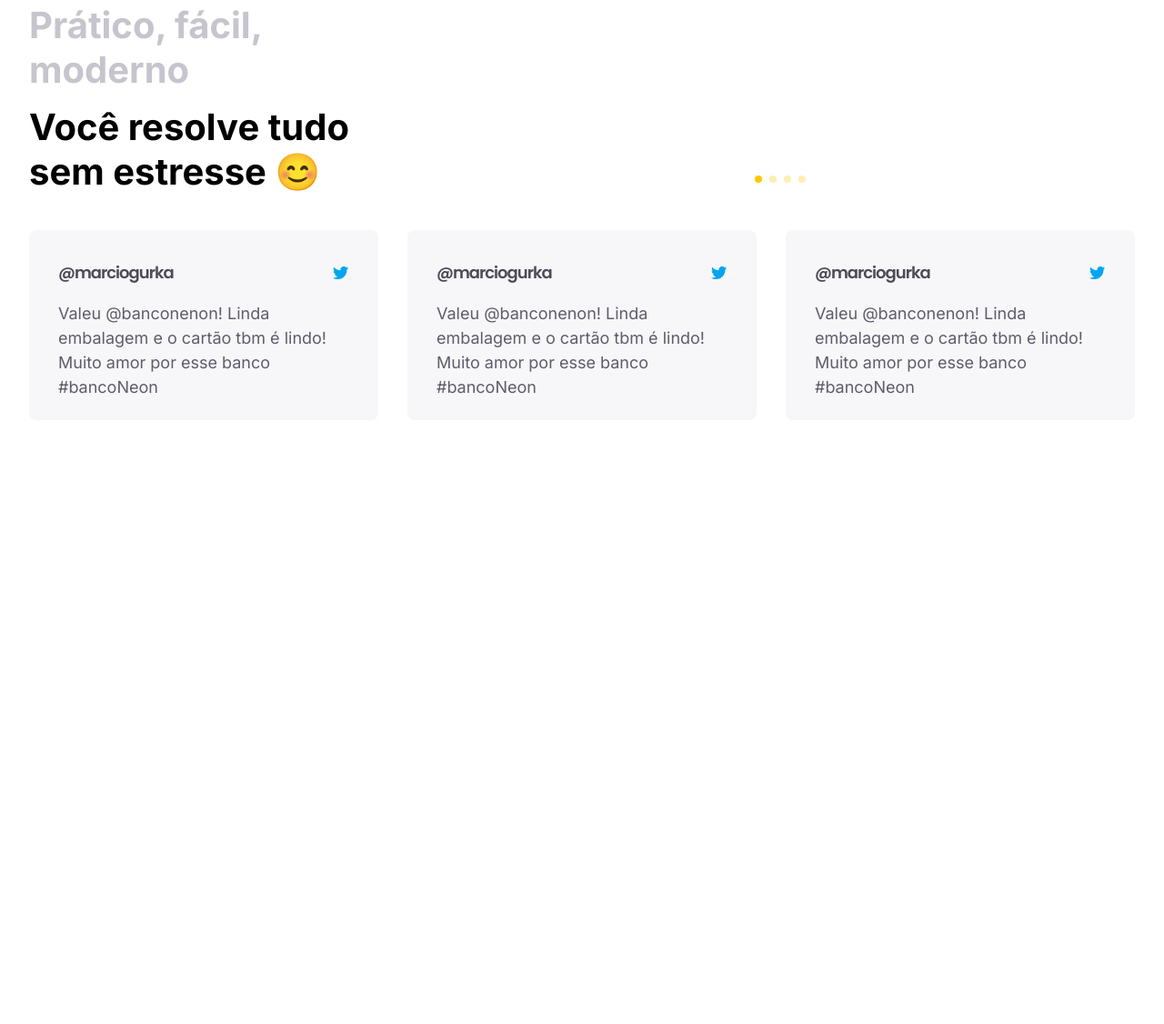
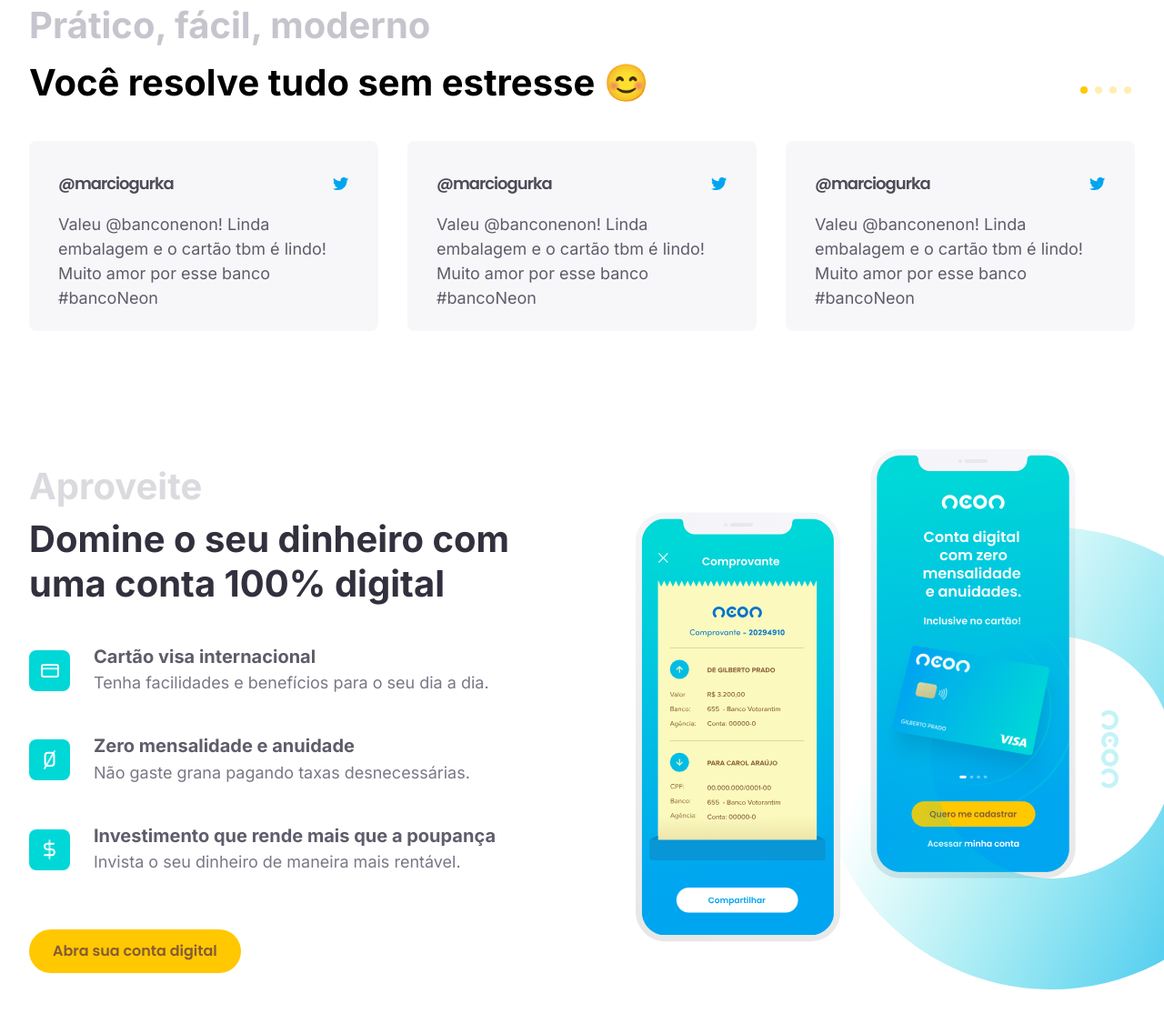
Before and after one commit to LucasBlunTT/projeto-neon, a plain HTML site: page index.html in a window 1280 px wide. Shown: the part 2154-3280 px from the top of the page at 91% size. Before the commit the page ends 2616 px from the top, so only its background shows below. Drawn offline with nearby package versions, Linux system fonts and the light colour scheme.

Commit message:
Section conta digital completed

```diff
--- a/index.html
+++ b/index.html
@@ -250,6 +250,49 @@
     </div>
   </section>
 
+  <section class="s-conta-digital">
+    <div class="container">
+      <div class="text">
+        <h2><span>Aproveite</span>Domine o seu dinheiro com uma conta 100% digital</h2>
+        <ul>
+          <li>
+            <div class="icon">
+              <img src="img/icon-cartao-internacional.svg" alt="">
+            </div>
+            <div class="info">
+              <h4>Cartão visa internacional</h4>
+              <p>Tenha facilidades e benefícios para o seu dia a dia.</p>
+            </div>
+          </li>
+          <li>
+            <div class="icon">
+              <img src="img/icon-taxa-zero.svg" alt="">
+            </div>
+            <div class="info">
+              <h4>Zero mensalidade e anuidade</h4>
+              <p>Não gaste grana pagando taxas desnecessárias. </p>
+            </div>
+          </li>
+          <li>
+            <div class="icon">
+              <img src="img/icon-poupanca.svg" alt=""></div>
+            <div class="info">
+              <h4>Investimento que rende mais que a poupança</h4>
+              <p>Invista o seu dinheiro de maneira mais rentável.</p>
+            </div>
+          </li>
+        </ul>
+
+        <button class="btn-primary">Abra sua conta digital</button>
+      </div>
+      <div class="image">
+        <img src="img/mockup-01.svg" class="mockup-01" alt="">
+        <img src="img/mockup-02.png" class="mockup-02" alt="">
+        <img src="img/circle-conta-digital.svg" class="circle" alt="">
+      </div>
+    </div>
+  </section>
+
   <script src="https://unpkg.com/swiper@8/swiper-bundle.min.js"></script>
 
   <!-- Initialize Swiper -->
--- a/scss/_home.scss
+++ b/scss/_home.scss
@@ -315,6 +315,7 @@
 
     .swiper-pagination {
       position: relative;
+      width: 6.5rem;
 
       .swiper-pagination-bullet {
         background: $brand-yellow;
@@ -338,3 +339,89 @@
     overflow: hidden;
   }
 }
+
+.s-conta-digital {
+  padding-top: 12.7rem;
+  padding-bottom: 8.5rem;
+
+  .container {
+    display: flex;
+    align-items: center;
+  }
+
+  .text {
+    max-width: 54.2rem;
+
+    h2 {
+      color: $gray-600;
+      margin-bottom: 4.5rem;
+
+      span {
+        display: block;
+        color: rgba(198, 197, 206, 0.8);
+        opacity: 0.8;
+        margin-bottom: 0.9rem;
+      }
+    }
+
+    ul {
+      margin-bottom: 6.1rem;
+
+      li {
+        display: flex;
+        align-items: center;
+
+        &:not(:last-child) {
+          margin-bottom: 4.5rem;
+        }
+
+        .icon {
+          width: 45px;
+          height: 45px;
+          background-color: $brand-green-light;
+          border-radius: 8px;
+          @include flex(row, center, center);
+          margin-right: 2.6rem;
+        }
+
+        .info {
+          h4 {
+            margin-bottom: 0.4rem;
+            color: $gray-400;
+          }
+
+          p {
+            font-size: 18px;
+            line-height: 150%;
+            color: $gray-300;
+          }
+        }
+      }
+    }
+  }
+
+  .image {
+    position: relative;
+    width: 100%;
+    max-width: 71.2rem;
+    height: 59.8rem;
+    margin-right: -38px;
+    left: 12.5rem;
+
+    img {
+      position: absolute;
+      &.mockup-01 {
+        left: 0;
+        bottom: 4.7rem;
+      }
+      &.mockup-02 {
+        top: 3px;
+        left: 25.8rem;
+      }
+      &.circle{
+        right: 0;
+        bottom: 0;
+      }
+    }
+  }
+}
```
Also changed, not shown: css/main.css.
